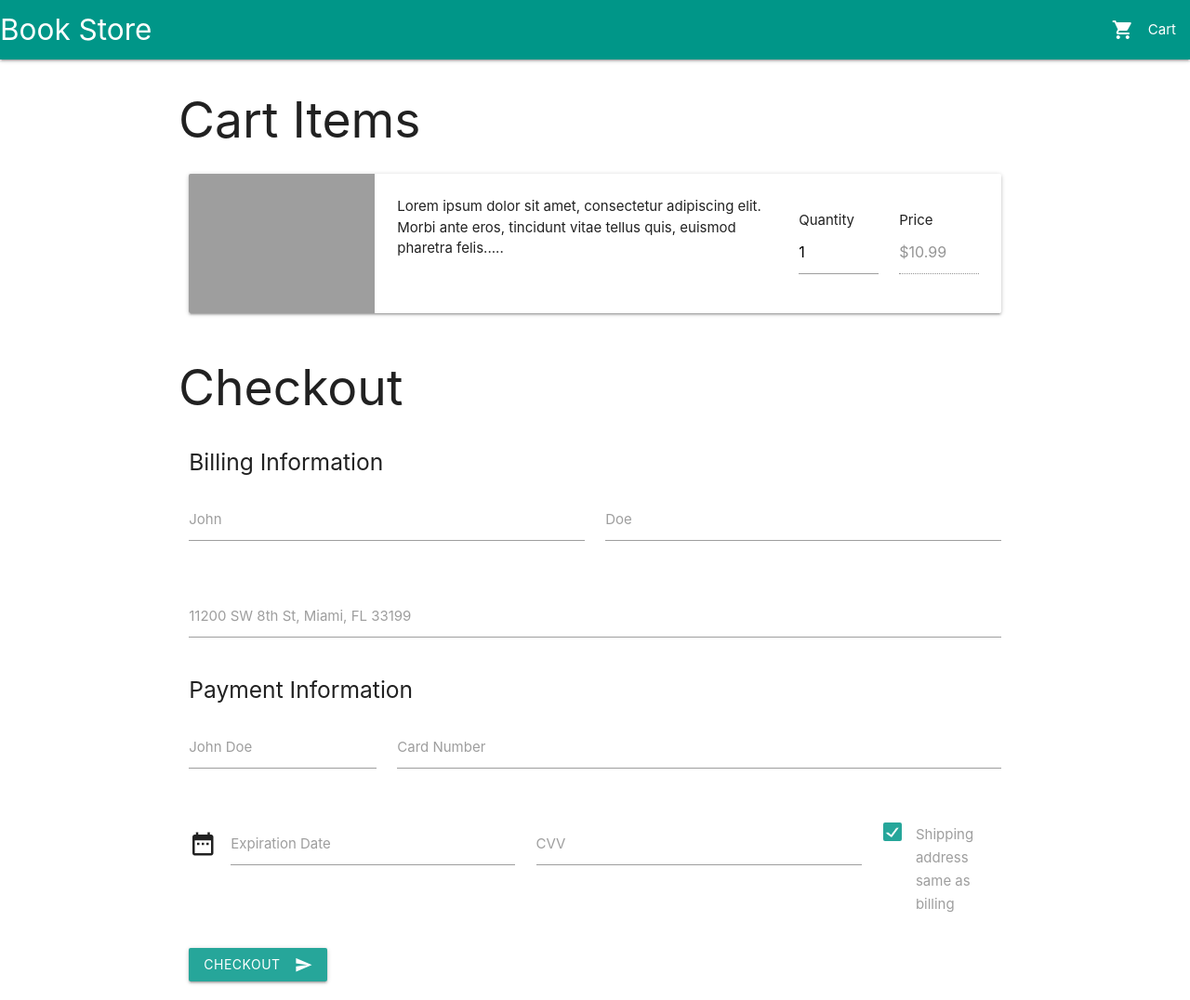
After one commit to abrar-uddin/Online-Book-Store, a Django app: page /shopping_cart/ in a window 1280 px wide. The commit adds this page. Shown: the whole page at 93% size. Run offline with Django 3.2, Linux system fonts and the light colour scheme; some libraries are stand-ins or nearby versions; grey boxes are pictures that could not be loaded.

Commit message:
URL Work In Progress

```diff
--- a/frontend/templates/frontend/base.html
+++ b/frontend/templates/frontend/base.html
@@ -8,7 +8,7 @@
         <a href="#" data-target="mobile" class="sidenav-trigger"><i class="material-icons">menu</i></a>
         <ul class="right hide-on-med-and-down">
             <li><a href="/home"><i class="material-icons left">store</i>Home</a></li>
-            <li><a href="/account"><i class="material-icons left">person</i>Account</a></li>
+            <li><a href="/profile_management"><i class="material-icons left">person</i>Account</a></li>
             <li><a href="/shopping_cart"><i class="material-icons left">shopping_cart</i>Cart</a></li>
         </ul>
     </div>
--- /dev/null
+++ b/frontend/templates/frontend/shopping_cart.html
@@ -0,0 +1,148 @@
+{% load static %}
+<!DOCTYPE html>
+<html>
+<head>
+    <script src="https://ajax.googleapis.com/ajax/libs/jquery/1.10.2/jquery.min.js"></script>
+    <script src="{% static 'frontend/materialize.js' %}"></script>
+    <link rel="stylesheet" href="{% static 'frontend/materialize.css' %}">
+    <link href="https://fonts.googleapis.com/icon?family=Material+Icons" rel="stylesheet">
+</head>
+<nav>
+    <div class="nav-wrapper teal">
+        <a href="#" class="brand-logo">Book Store</a>
+        <a href="#" data-target="mobile" class="sidenav-trigger"><i class="material-icons">menu</i></a>
+        <ul class="right hide-on-med-and-down">
+            <li><a href="/shopping_cart"><i class="material-icons left">shopping_cart</i>Cart</a></li>
+        </ul>
+    </div>
+</nav>
+
+{% comment %}Mobile Navbar{% endcomment %}
+<ul class="sidenav" id="mobile">
+    <li><a href="/shopping_cart"><i class="material-icons left">shopping_cart</i>Cart</a></li>
+</ul>
+
+<body>
+<div class="container">
+    <h2>Cart Items</h2>
+    <div class="row">
+        <div class="col s12">
+            <div class="card horizontal" style="height:150px">
+                <div class="card-image waves-effect waves-block waves-light">
+                    <img class="activator"
+                         src="https://images-na.ssl-images-amazon.com/images/I/51jtWIqJzML._SX352_BO1,204,203,200_.jpg"
+                         height="150px">
+                </div>
+                <div class="card-stacked">
+                    <div class="card-content">
+                        <div class="row">
+                            <div class="col s8">
+                                <p>Lorem ipsum dolor sit amet, consectetur adipiscing elit. Morbi ante eros, tincidunt
+                                    vitae tellus quis, euismod pharetra felis.....
+                                </p>
+                            </div>
+                            <div class="input-field col s2  right">
+                                Price
+                                <input disabled value="$10.99" id="book_price" type="text" class="validate">
+                                <label for="book_price"></label>
+                            </div>
+                            <div class="input-field col s2  right">
+                                Quantity
+                                <input value="1" id="book_quantity" type="text" class="validate">
+                                <label class="active" for="book_quantity"></label>
+                            </div>
+                        </div>
+                    </div>
+                </div>
+                <div class="card-reveal">
+                    <span class="card-title grey-text text-darken-4">Book Title<i class="material-icons right">close</i></span>
+                    <p>Lorem ipsum dolor sit amet, consectetur adipiscing elit. Morbi ante eros, tincidunt vitae
+                        tellus quis, euismod pharetra felis. Maecenas quis nulla ut augue feugiat facilisis. Sed
+                        blandit urna in nisi consequat finibus. Mauris scelerisque, arcu eu mattis laoreet, nunc
+                        leo elementum nisi, non euismod neque dolor nec nibh. Etiam et nisi ut turpis efficitur
+                        ornare in ac dolor. Maecenas ac aliquet lorem. Aliquam ut rhoncus ante. Nunc suscipit
+                        ante magna, porta venenatis arcu dictum ac. Nam posuere massa non aliquet auctor. Nulla
+                        dapibus metus quam, eu cursus mauris bibendum in. Duis ipsum augue, gravida vitae mi
+                        sed, convallis pellentesque est. Vestibulum a hendrerit dui, sed placerat ante. Nunc
+                        tristique, mi ut feugiat facilisis, libero tellus egestas diam, vel vestibulum lorem
+                        lorem quis eros. Donec vitae felis sed justo volutpat pulvinar.
+                    </p>
+                </div>
+            </div>
+        </div>
+    </div>
+    <h2>Checkout</h2>
+    <div class="row">
+        <form class="col s12">
+            <h5>Billing Information</h5>
+            <div class="row">
+                <div class="input-field col s6">
+                    <input id="first_name" type="text" class="validate">
+                    <label class="active" for="first_name">John</label>
+                </div>
+                <div class="input-field col s6">
+                    <input id="last_name" type="text" class="validate">
+                    <label class="active" for="last_name">Doe</label>
+                </div>
+            </div>
+            <div class="row">
+                <div class="input-field col s12">
+                    <input id="address" type="text" class="validate">
+                    <label class="active" for="address">11200 SW 8th St, Miami, FL 33199</label>
+                </div>
+            </div>
+            <h5>Payment Information</h5>
+            <div class="row">
+                <div class="input-field col s3">
+                    <input id="name_on_card" type="text" class="validate">
+                    <label class="active" for="name_on_card">John Doe</label>
+                </div>
+                <div class="input-field col s9">
+                    <input id="card_number" type="text" class="validate">
+                    <label class="active" for="card_number">Card Number</label>
+                </div>
+            </div>
+            <div class="row">
+                <div class="input-field col s5">
+                    <i class="material-icons prefix">date_range</i>
+                    <input id="exp_date" type="text" class="datepicker">
+                    <label class="active" for="exp_date">Expiration Date</label>
+                </div>
+                <div class="input-field col s5">
+                    <input id="cvv" type="text" class="validate">
+                    <label class="active" for="cvv">CVV</label>
+                </div>
+                <div class="col s2">
+                    <p>
+                        <label>
+                            <input type="checkbox" class="filled-in" checked="checked"/>
+                            <span>Shipping address same as billing</span>
+                        </label>
+                    </p>
+                </div>
+            </div>
+            <button class="btn waves-effect waves-light pulse" type="submit" name="action">Checkout
+                <i class="material-icons right">send</i>
+            </button>
+        </form>
+    </div>
+</div>
+</body>
+
+<script>
+    // Side Nav
+    $(document).ready(function () {
+        $('.sidenav').sidenav();
+    });
+
+    // Auto update fields needs to be implemented
+    $(document).ready(function () {
+        M.updateTextFields();
+    });
+
+    // Date picker
+    $(document).ready(function () {
+        $('.datepicker').datepicker();
+    });
+</script>
+</html>
--- a/frontend/urls.py
+++ b/frontend/urls.py
@@ -2,5 +2,7 @@ from django.urls import path
 from . import views
 
 urlpatterns = [
-    path('home/', views.index, name="index")
+    path('home/', views.index, name="index"),
+    path('shopping_cart/', views.index2, name="index2"),
+    path('profile_management/', views.index3, name="index3")
 ]
--- a/frontend/views.py
+++ b/frontend/views.py
@@ -5,3 +5,10 @@ from django.http import HttpResponse
 
 def index(request):
     return render(request, "frontend/base.html")
+
+def index2(request):
+    return render(request, "frontend/shopping_cart.html")
+
+
+def index3(request):
+    return render(request, "frontend/profile_management.html")
```
Also changed, not shown: frontend/templates/frontend/profile_management.html (added, +109 -0 lines).
